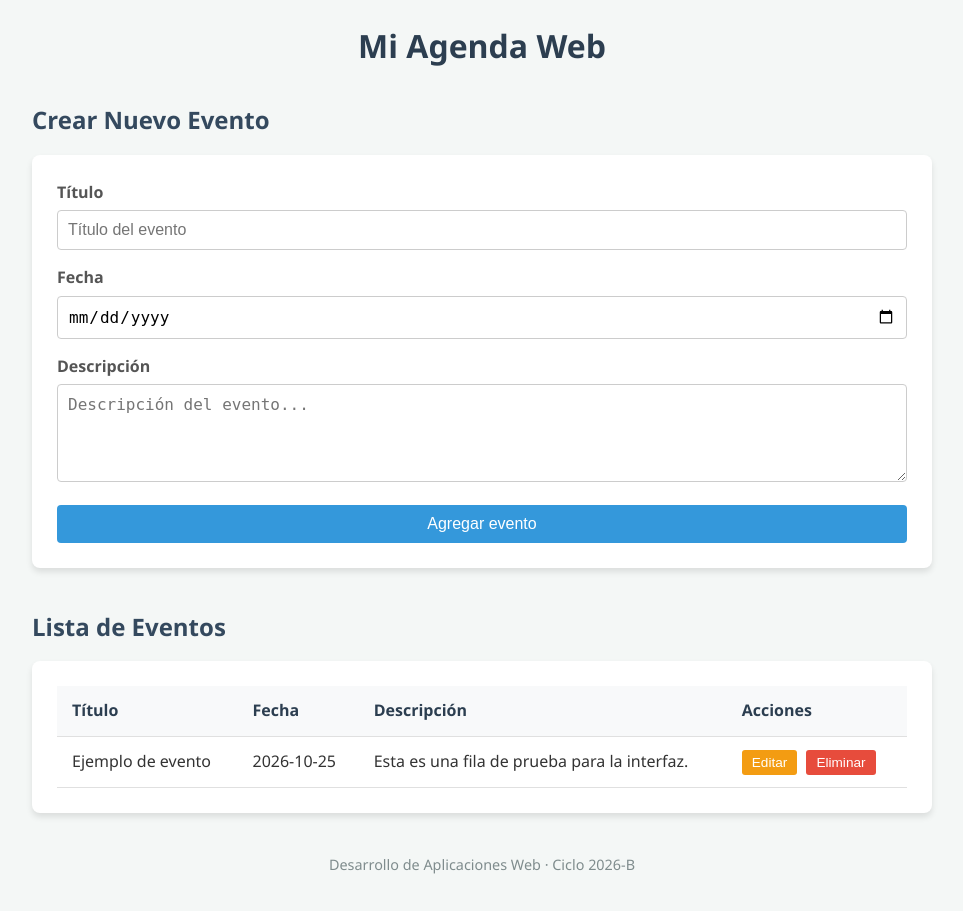
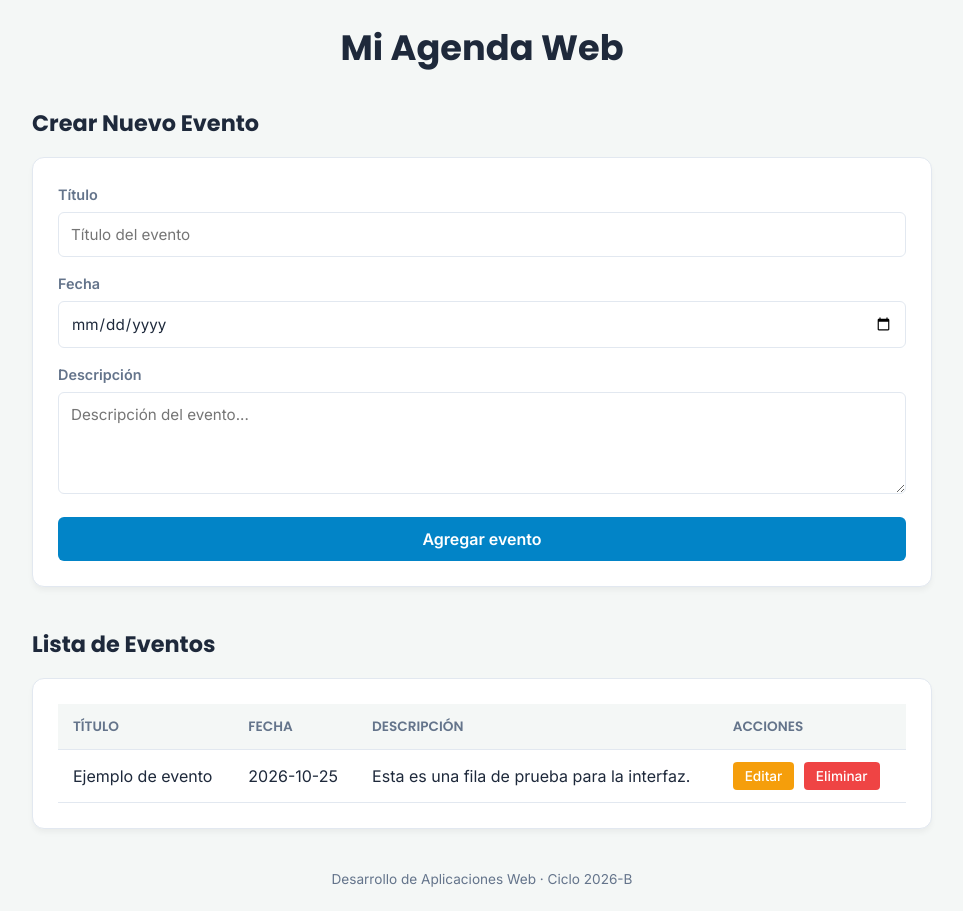
Before and after one commit to Azarkn/agendaweb, a PHP site: page / in a window 1280 px wide. Shown: the whole page, without its empty margins (158-1121 px from the left). Before the commit the page ends 874 px from the top, so only its background shows below. Run offline with PHP 8.4, Linux system fonts and the light colour scheme.

Commit message:
P2: Agregar sistema de marca con :root y Google Fonts

```diff
--- a/estilos.css
+++ b/estilos.css
@@ -1,3 +1,18 @@
+:root {
+    --fondo: #F4F7F6;
+    --superficie: #FFFFFF;
+    --texto-principal: #1E293B;
+    --texto-secundario: #64748B;
+    --acento: #0284C7;
+    --acento-hover: #0369A1;
+    --borde: #E2E8F0;
+
+    /* Tipografías de Google Fonts */
+    --fuente-titulo: 'Poppins', sans-serif;
+    --fuente-cuerpo: 'Inter', sans-serif;
+}
+
+
 * {
     box-sizing: border-box;
     margin: 0;
@@ -5,9 +20,9 @@
 }
 
 body {
-    font-family: 'Segoe UI', Tahoma, Geneva, Verdana, sans-serif;
-    background-color: #f4f7f6;
-    color: #333;
+    font-family: var(--fuente-cuerpo);
+    background-color: var(--fondo);
+    color: var(--texto-principal);
     line-height: 1.6;
     padding: 20px;
 }
@@ -18,7 +33,9 @@ header {
 }
 
 header h1 {
-    color: #2c3e50;
+    font-family: var(--fuente-titulo);
+    color: var(--texto-principal);
+    font-size: 2.2rem;
 }
 
 .contenedor {
@@ -31,16 +48,19 @@ section {
 }
 
 section h2 {
+    font-family: var(--fuente-titulo);
     margin-bottom: 15px;
-    color: #34495e;
-    font-size: 1.5rem;
+    color: var(--texto-principal);
+    font-size: 1.4rem;
 }
 
+
 .tarjeta {
-    background: #ffffff;
+    background: var(--superficie);
     padding: 25px;
-    border-radius: 8px;
-    box-shadow: 0 4px 6px rgba(0, 0, 0, 0.1);
+    border-radius: 12px;
+    border: 1px solid var(--borde);
+    box-shadow: 0 4px 6px -1px rgba(0, 0, 0, 0.05);
 }
 
 .grupo-input {
@@ -49,42 +69,49 @@ section h2 {
 
 .grupo-input label {
     display: block;
-    margin-bottom: 5px;
+    margin-bottom: 6px;
     font-weight: 600;
-    color: #555;
+    color: var(--texto-secundario);
+    font-size: 0.9rem;
 }
 
 .grupo-input input,
 .grupo-input textarea {
     width: 100%;
-    padding: 10px;
-    border: 1px solid #ccc;
-    border-radius: 4px;
-    font-size: 1rem;
+    padding: 12px;
+    border: 1px solid var(--borde);
+    border-radius: 6px;
+    font-family: var(--fuente-cuerpo);
+    font-size: 0.95rem;
+    color: var(--texto-principal);
+    background-color: var(--superficie);
 }
 
 .grupo-input input:focus,
 .grupo-input textarea:focus {
     outline: none;
-    border-color: #3498db;
-    box-shadow: 0 0 5px rgba(52, 152, 219, 0.3);
+    border-color: var(--acento);
+    box-shadow: 0 0 0 3px rgba(2, 132, 199, 0.15);
 }
 
 .btn-principal {
-    background-color: #3498db;
-    color: white;
+    background-color: var(--acento);
+    color: #ffffff;
     border: none;
-    padding: 10px 20px;
+    padding: 12px 20px;
+    font-family: var(--fuente-cuerpo);
+    font-weight: 600;
     font-size: 1rem;
-    border-radius: 4px;
+    border-radius: 6px;
     cursor: pointer;
-    transition: background-color 0.3s ease;
+    transition: background-color 0.2s ease;
     width: 100%;
 }
 
 .btn-principal:hover {
-    background-color: #2980b9;
+    background-color: var(--acento-hover);
 }
+
 
 .contenedor-tabla {
     overflow-x: auto;
@@ -99,41 +126,46 @@ section h2 {
 #tabla-eventos th,
 #tabla-eventos td {
     padding: 12px 15px;
-    border-bottom: 1px solid #e0e0e0;
+    border-bottom: 1px solid var(--borde);
 }
 
 #tabla-eventos th {
-    background-color: #f8f9fa;
-    color: #2c3e50;
+    background-color: var(--fondo);
+    color: var(--texto-secundario);
+    font-family: var(--fuente-titulo);
     font-weight: 600;
+    font-size: 0.85rem;
+    text-transform: uppercase;
 }
 
 #tabla-eventos tr:hover {
-    background-color: #f1f1f1;
+    background-color: var(--fondo);
 }
 
 .btn-accion {
-    padding: 5px 10px;
+    padding: 6px 12px;
     font-size: 0.85rem;
     border: none;
-    border-radius: 3px;
+    border-radius: 4px;
     cursor: pointer;
     margin-right: 5px;
+    font-family: var(--fuente-cuerpo);
+    font-weight: 500;
 }
 
 .btn-editar {
-    background-color: #f39c12;
+    background-color: #F59E0B;
     color: white;
 }
 
 .btn-eliminar {
-    background-color: #e74c3c;
+    background-color: #EF4444;
     color: white;
 }
 
 footer {
     text-align: center;
-    color: #7f8c8d;
-    font-size: 0.9rem;
+    color: var(--texto-secundario);
+    font-size: 0.85rem;
     margin-top: 40px;
 }
--- a/index.html
+++ b/index.html
@@ -4,7 +4,10 @@
     <meta charset="UTF-8">
     <meta name="viewport" content="width=device-width, initial-scale=1.0">
     <title>AgendaWeb - Práctica 2</title>
-    <!-- Enlace al CSS externo -->
+    <link rel="preconnect" href="https://fonts.googleapis.com">
+    <link rel="preconnect" href="https://fonts.gstatic.com" crossorigin>
+    <link href="https://fonts.googleapis.com/css2?family=Inter:wght@400;500;600&family=Poppins:wght@600;700&display=swap" rel="stylesheet">
+    <!-- Estilos CSS -->
     <link rel="stylesheet" href="estilos.css">
 </head>
 <body>
@@ -14,7 +17,6 @@
     </header>
 
     <main class="contenedor">
-        <!-- 1. Formulario de alta de evento -->
         <section class="seccion-formulario">
             <h2>Crear Nuevo Evento</h2>
             <form method="post" action="guardar.php" class="tarjeta">
@@ -37,7 +39,6 @@
             </form>
         </section>
 
-        <!-- 2. La tabla de eventos -->
         <section class="seccion-tabla">
             <h2>Lista de Eventos</h2>
             <div class="tarjeta contenedor-tabla">
```
